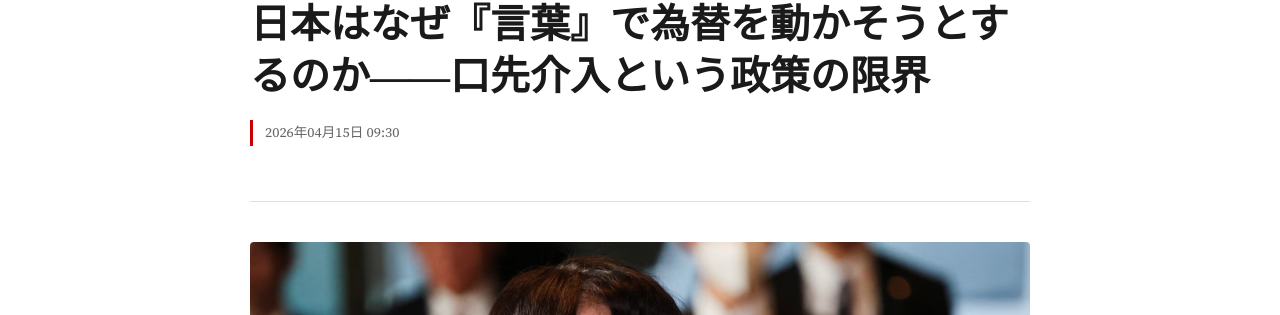
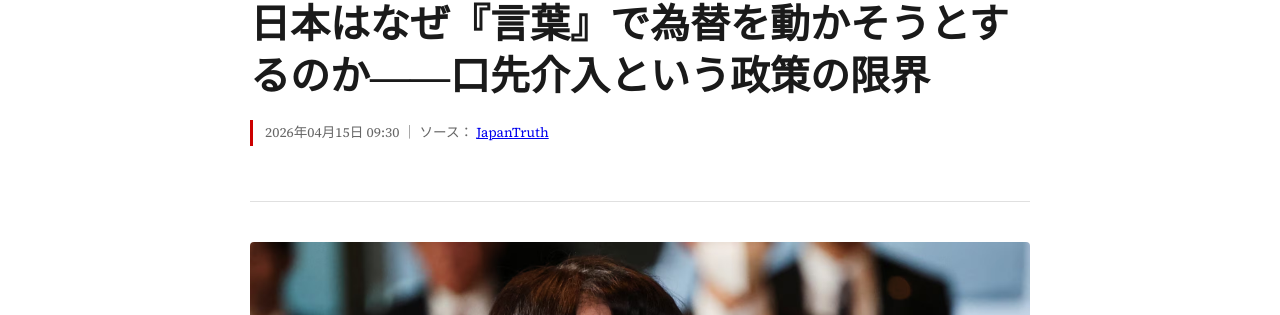
Before and after one commit to JapanTruth/japantruth.github.io, a Jekyll site: the page built from _posts/2026-04-15-forex.md, in a window 1280 px wide and 900 px high. Shown: the part 405-720 px from the top of the window. Built offline with Jekyll 4.4.1, drawn with Linux system fonts in a browser that asks for light colours.

Commit message:
Update 2026-04-15-forex.md

```diff
--- a/_posts/2026-04-15-forex.md
+++ b/_posts/2026-04-15-forex.md
@@ -4,6 +4,8 @@ title: "日本はなぜ『言葉』で為替を動かそうとするのか――
 categories: economy
 image: /assets/images/katayama.png
 date: 2026-04-15 09:30:00 +0900
+source: "JapanTruth"
+source_url: "https://japantruth.github.io"
 ---
 ![口先介入](/assets/images/katayama.png)
 
```
